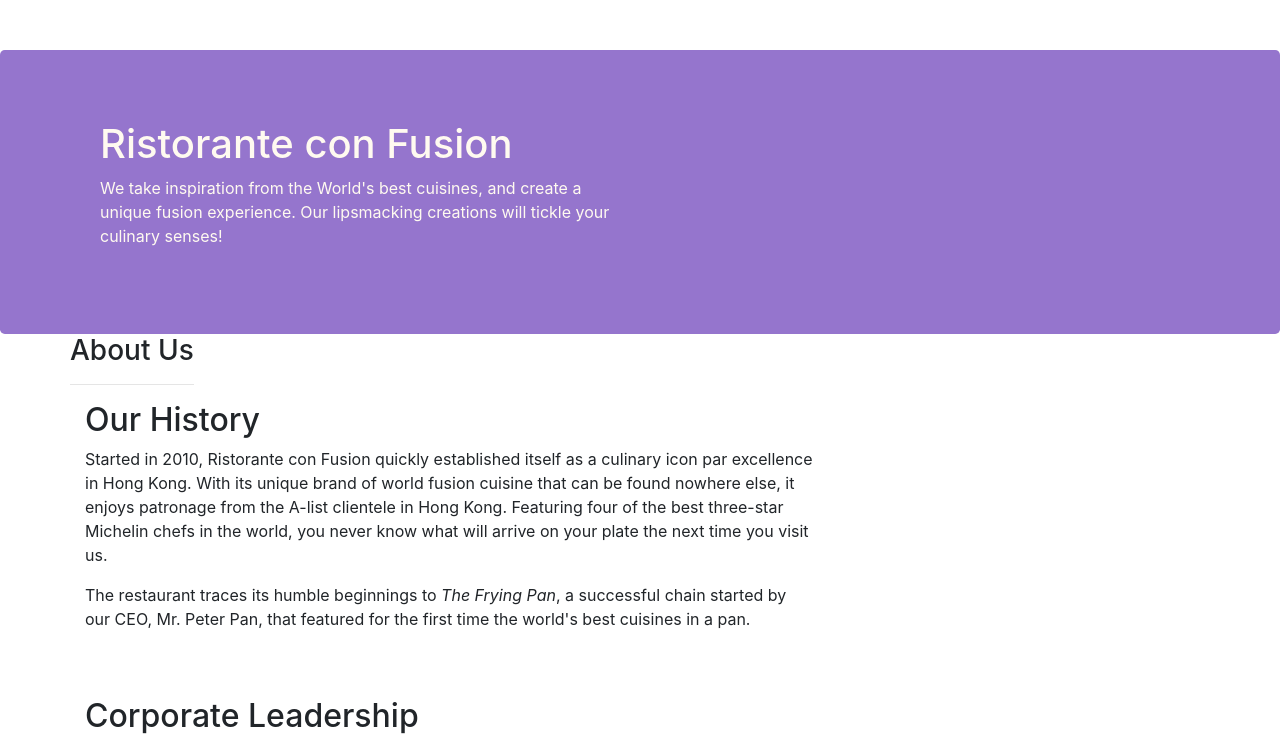
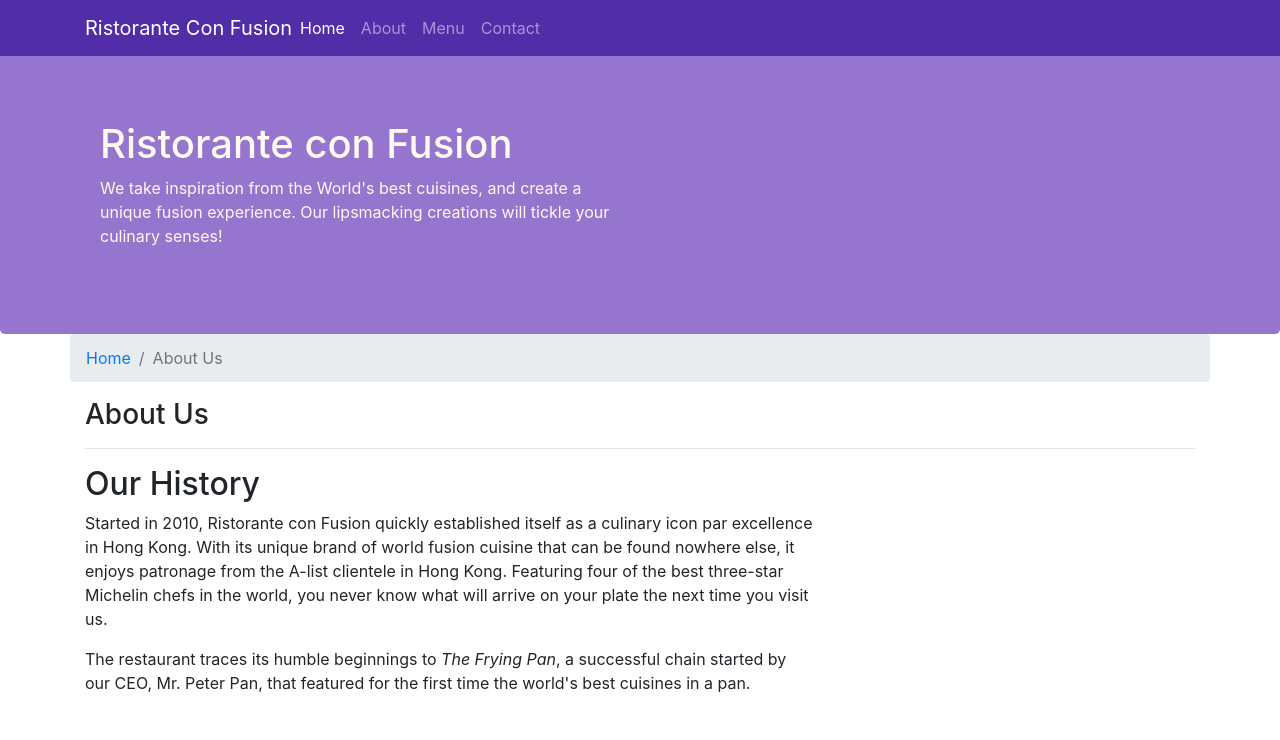
Before and after one commit to sumitjadhwani/BootstrapBasics, a website: page aboutus.html in a window 1280 px wide. Shown: the top 740 px of the page. Drawn offline with nearby package versions, Linux system fonts and the light colour scheme.

Commit message:
Navbar and Breadcrum added

```diff
--- a/aboutus.html
+++ b/aboutus.html
@@ -14,6 +14,23 @@
 </head>
 
 <body>
+    <nav class="navbar navbar-dark navbar-expand-sm fixed-top">
+        <div class="container">
+            <button class="navbar-toggler" type="button" data-toggle="collapse" data-target="#Navbar">
+                <span class="navbar-toggler-icon"></span>
+            </button>
+            <a class="navbar-brand mr-auto" href="./index.html">Ristorante Con Fusion</a>
+            <div class="collapse navbar-collapse" id="Navbar">
+                <ul class="navbar-nav mr-auto">
+                    <li class="nav-item active"><a class="nav-link" href="#"><span class="fa fa-home fa-lg"></span> Home</a></li>
+                    <li class="nav-item"><a class="nav-link" href="./aboutus.html"><span class="fa fa-info fa-lg"></span> About</a></li>
+                    <li class="nav-item"><a class="nav-link" href="#"><span class="fa fa-list fa-lg"></span> Menu</a></li>
+                    <li class="nav-item"><a class="nav-link" href="./contactus.html"><span class="fa fa-address-card fa-lg"></span> Contact</a></li>
+                </ul>
+            </div>
+
+        </div>
+    </nav>
 
     <header class="jumbotron">
         <div class="container">
@@ -31,7 +48,11 @@
 
     <div class="container">
         <div class="row">
-            <div class="col-xs-12">
+            <ol class="col-12 breadcrumb">
+                <li class="breadcrumb-item"><a href="./index.html">Home</a></li>
+                <li class="breadcrumb-item active">About Us</li>
+            </ol>
+            <div class="col-12">
                 <h3>About Us</h3>
                 <hr>
             </div>
```
Also changed, not shown: index.html (+1 -1 lines).
